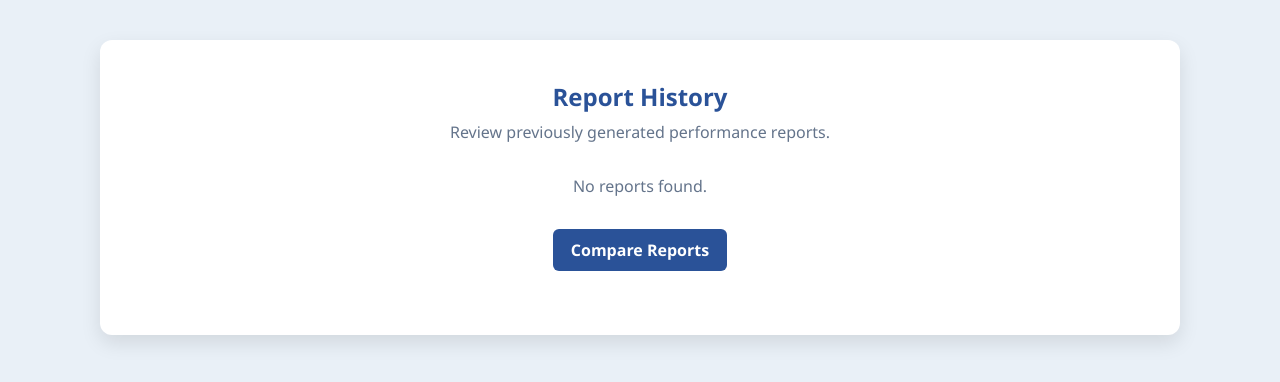
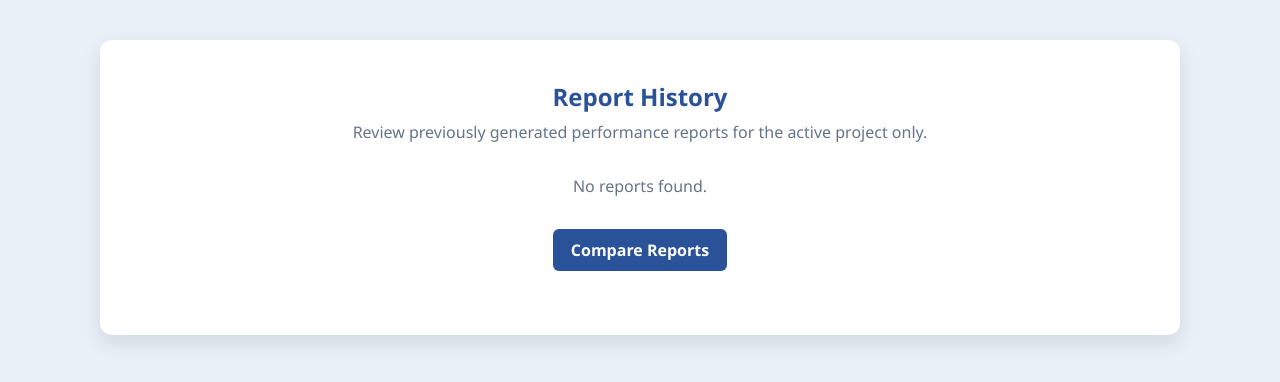
Before and after one commit to Sid147228/VelocityPulse_Full_Sep2026, a Python web app: template templates/history.html in a window 1280 px wide. Shown: the part 88-470 px from the top of the page. Run offline with Jinja, Linux system fonts and the light colour scheme; the template is opened without the code that fills it, so the values that code supplies are empty.

Commit message:
Label project scoped report history

```diff
--- a/templates/history.html
+++ b/templates/history.html
@@ -3,8 +3,8 @@
 {% block content %}
 <section class="history-page" aria-labelledby="history-title">
   <div class="history-heading">
-    <h2 id="history-title">Report History</h2>
-    <p class="history-subtitle">Review previously generated performance reports.</p>
+    <h2 id="history-title">Report History{% if active_project %} — {{ active_project.get('name') }}{% endif %}</h2>
+    <p class="history-subtitle">Review previously generated performance reports for the active project only.</p>
   </div>
 
   {% if reports and reports|length > 0 %}
```
